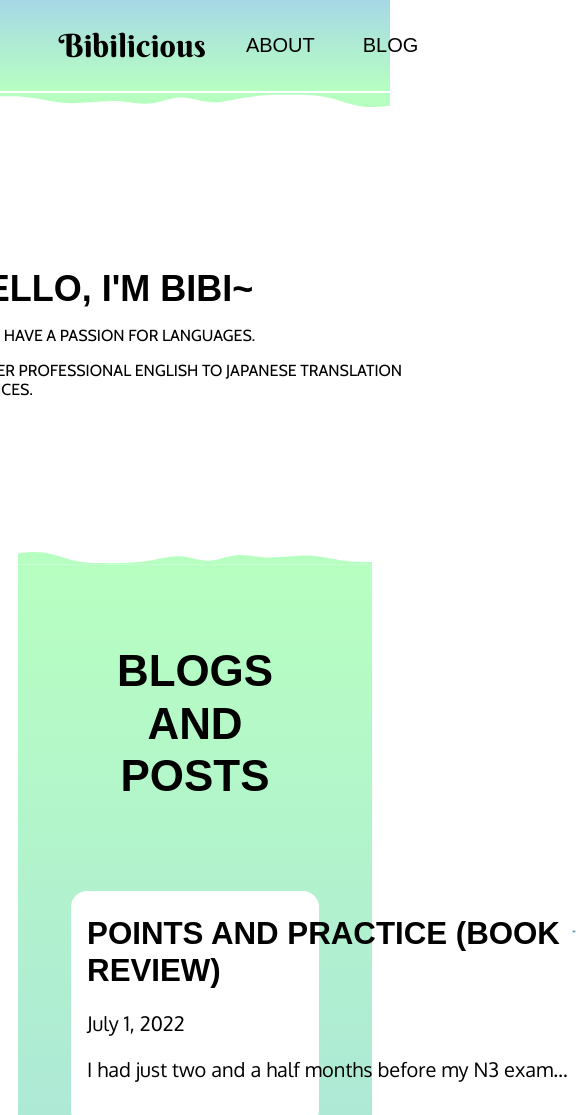
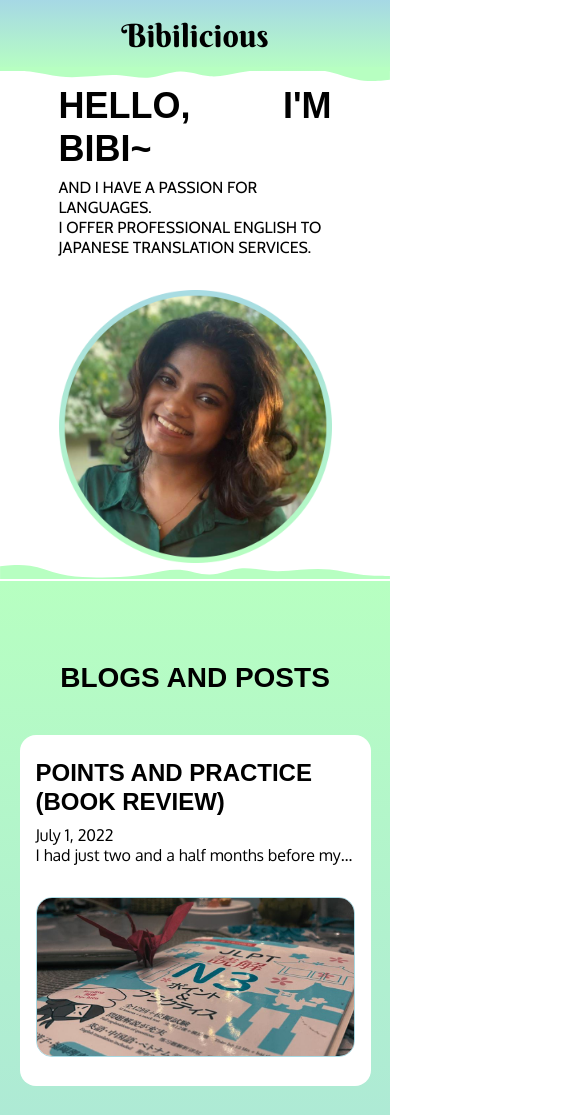
Before and after one commit to sicnarfleumas/Bibilicious, an Astro site: page / in a window 390 px wide. Shown: the top 1115 px of the page, 576 px wide, since content can reach past the window. Built offline with nearby package versions, Linux system fonts and the light colour scheme; Astro itself is replaced by a stand-in of ours.

Commit message:
Update styles and metadata

```diff
--- a/src/components/BaseHead.astro
+++ b/src/components/BaseHead.astro
@@ -20,7 +20,8 @@ const { title, description, image = '/blog-placeholder-1.jpg' } = Astro.props;
 
 <!-- Global Metadata -->
 <meta charset="utf-8" />
-<meta name="viewport" content="width=device-width, initial-scale=1">
+<meta name="viewport" content="width=device-width, initial-scale=1.0">
+
 <link rel="icon" type="image/svg+xml" href="/favicon.svg" />
 <meta name="generator" content={Astro.generator} />
 
--- a/src/components/BlogHolder.astro
+++ b/src/components/BlogHolder.astro
@@ -13,9 +13,11 @@ const posts = (await getCollection('blog')).sort(
 
 <div class="section-wrapper">
 
-<svg xmlns="http://www.w3.org/2000/svg" width="100%" height="auto" viewBox="0 0 1440 52" fill="none">
+    <div class="divider-top">
+    <svg xmlns="http://www.w3.org/2000/svg" width="100%" height="auto" viewBox="0 0 1440 52" fill="none">
     <path fill-rule="evenodd" clip-rule="evenodd" d="M1440 40.2638H1422C1402.8 40.2638 1365.6 40.2638 1329.6 35.3738C1292.4 30.4837 1255.2 20.7035 1218 16.7914C1182 12.8794 1144.8 14.8355 1107.6 17.7695C1070.4 20.7035 1034.4 24.6156 997.2 21.6815C960 18.7475 922.8 8.96733 885.6 12.8794C849.6 16.7914 812.4 34.3958 775.2 35.3738C738 36.3517 702 20.7035 664.8 17.7695C627.6 14.8355 590.4 24.6156 554.4 31.4617C517.2 38.3078 480 42.2199 442.8 44.1759C405.6 46.1319 369.6 46.1319 332.4 45.1539C295.2 44.1759 258 42.2199 222 33.4177C184.8 24.6156 147.6 8.96733 110.4 3.09927C74.4 -2.76886 37.2 1.14323 18 3.09927L0 5.05531V52H18C37.2 52 74.4 52 110.4 52C147.6 52 184.8 52 222 52C258 52 295.2 52 332.4 52C369.6 52 405.6 52 442.8 52C480 52 517.2 52 554.4 52C590.4 52 627.6 52 664.8 52C702 52 738 52 775.2 52C812.4 52 849.6 52 885.6 52C922.8 52 960 52 997.2 52C1034.4 52 1070.4 52 1107.6 52C1144.8 52 1182 52 1218 52C1255.2 52 1292.4 52 1329.6 52C1365.6 52 1402.8 52 1422 52H1440V40.2638Z" fill="#B7FFC1"/>
   </svg>
+</div>
 
 <section class="blog">
 
@@ -48,9 +50,12 @@ const posts = (await getCollection('blog')).sort(
 
 </section>
 
-<svg xmlns="http://www.w3.org/2000/svg" width="100%" height="auto" viewBox="0 0 1440 52" fill="none">
-	<path fill-rule="evenodd" clip-rule="evenodd" d="M0 11.7362H18C37.2 11.7362 74.4 11.7362 110.4 16.6262C147.6 21.5163 184.8 31.2965 222 35.2086C258 39.1206 295.2 37.1645 332.4 34.2305C369.6 31.2965 405.6 27.3844 442.8 30.3185C480 33.2525 517.2 43.0327 554.4 39.1206C590.4 35.2086 627.6 17.6042 664.8 16.6262C702 15.6483 738 31.2965 775.2 34.2305C812.4 37.1645 849.6 27.3844 885.6 20.5383C922.8 13.6922 960 9.78015 997.2 7.8241C1034.4 5.86809 1070.4 5.86809 1107.6 6.8461C1144.8 7.8241 1182 9.78015 1218 18.5823C1255.2 27.3844 1292.4 43.0327 1329.6 48.9007C1365.6 54.7689 1402.8 50.8568 1422 48.9007L1440 46.9447V0H1422C1402.8 0 1365.6 0 1329.6 0C1292.4 0 1255.2 0 1218 0C1182 0 1144.8 0 1107.6 0C1070.4 0 1034.4 0 997.2 0C960 0 922.8 0 885.6 0C849.6 0 812.4 0 775.2 0C738 0 702 0 664.8 0C627.6 0 590.4 0 554.4 0C517.2 0 480 0 442.8 0C405.6 0 369.6 0 332.4 0C295.2 0 258 0 222 0C184.8 0 147.6 0 110.4 0C74.4 0 37.2 0 18 0H0V11.7362Z" fill="#A7DAE3"/>
-  </svg>
+<div class="divider-bottom">
+
+    <svg xmlns="http://www.w3.org/2000/svg" width="100%" height="auto" viewBox="0 0 1440 52" fill="none">
+        <path fill-rule="evenodd" clip-rule="evenodd" d="M0 11.7362H18C37.2 11.7362 74.4 11.7362 110.4 16.6262C147.6 21.5163 184.8 31.2965 222 35.2086C258 39.1206 295.2 37.1645 332.4 34.2305C369.6 31.2965 405.6 27.3844 442.8 30.3185C480 33.2525 517.2 43.0327 554.4 39.1206C590.4 35.2086 627.6 17.6042 664.8 16.6262C702 15.6483 738 31.2965 775.2 34.2305C812.4 37.1645 849.6 27.3844 885.6 20.5383C922.8 13.6922 960 9.78015 997.2 7.8241C1034.4 5.86809 1070.4 5.86809 1107.6 6.8461C1144.8 7.8241 1182 9.78015 1218 18.5823C1255.2 27.3844 1292.4 43.0327 1329.6 48.9007C1365.6 54.7689 1402.8 50.8568 1422 48.9007L1440 46.9447V0H1422C1402.8 0 1365.6 0 1329.6 0C1292.4 0 1255.2 0 1218 0C1182 0 1144.8 0 1107.6 0C1070.4 0 1034.4 0 997.2 0C960 0 922.8 0 885.6 0C849.6 0 812.4 0 775.2 0C738 0 702 0 664.8 0C627.6 0 590.4 0 554.4 0C517.2 0 480 0 442.8 0C405.6 0 369.6 0 332.4 0C295.2 0 258 0 222 0C184.8 0 147.6 0 110.4 0C74.4 0 37.2 0 18 0H0V11.7362Z" fill="#A7DAE3"/>
+    </svg>
+
 </div>
 
 <style>
@@ -63,7 +68,9 @@ const posts = (await getCollection('blog')).sort(
         background: linear-gradient(180deg, #B7FFC1 0%, #A7DAE4 100%);
     }
 
-
+    .divider-top {
+        margin-bottom: -.5%;
+    }
 
     .description {
         display: block;
@@ -93,10 +100,6 @@ const posts = (await getCollection('blog')).sort(
         box-shadow: 1px 1px 20px 0px rgba(0,0,0,0.2);
     }
 
-
-
-
-
     img {
         border-radius: 1rem;
         width: 25rem;
@@ -114,4 +117,37 @@ const posts = (await getCollection('blog')).sort(
         flex-direction: column;
     }
 
+
+    @media screen and (max-width: 768px) {
+        .blog {
+            padding: 5rem 5%;
+            gap: 2rem;
+            width: 100%;
+        }
+
+        img {
+            width: 100%;
+        }
+
+        a {
+            flex-direction: column;
+        }
+
+        .left {
+            margin-bottom: 2rem;
+        }
+
+        h2 {
+            text-align: center;
+            font-size: 1.75rem;
+        }
+
+        h4 {
+            font-size: 1.5rem;
+        }
+
+        p {
+            font-size: 1.25rem;
+        }
+    }
 </style>
--- a/src/components/Footer.astro
+++ b/src/components/Footer.astro
@@ -2,10 +2,12 @@
 
 ---
 
+<div class="divider-top">
 
 <svg xmlns="http://www.w3.org/2000/svg" width="100%" height="auto" viewBox="0 0 1440 52" fill="none">
     <path fill-rule="evenodd" clip-rule="evenodd" d="M1440 40.2638H1422C1402.8 40.2638 1365.6 40.2638 1329.6 35.3738C1292.4 30.4837 1255.2 20.7035 1218 16.7914C1182 12.8794 1144.8 14.8355 1107.6 17.7695C1070.4 20.7035 1034.4 24.6156 997.2 21.6815C960 18.7475 922.8 8.96733 885.6 12.8794C849.6 16.7914 812.4 34.3958 775.2 35.3738C738 36.3517 702 20.7035 664.8 17.7695C627.6 14.8355 590.4 24.6156 554.4 31.4617C517.2 38.3078 480 42.2199 442.8 44.1759C405.6 46.1319 369.6 46.1319 332.4 45.1539C295.2 44.1759 258 42.2199 222 33.4177C184.8 24.6156 147.6 8.96733 110.4 3.09927C74.4 -2.76886 37.2 1.14323 18 3.09927L0 5.05531V52H18C37.2 52 74.4 52 110.4 52C147.6 52 184.8 52 222 52C258 52 295.2 52 332.4 52C369.6 52 405.6 52 442.8 52C480 52 517.2 52 554.4 52C590.4 52 627.6 52 664.8 52C702 52 738 52 775.2 52C812.4 52 849.6 52 885.6 52C922.8 52 960 52 997.2 52C1034.4 52 1070.4 52 1107.6 52C1144.8 52 1182 52 1218 52C1255.2 52 1292.4 52 1329.6 52C1365.6 52 1402.8 52 1422 52H1440V40.2638Z" fill="#A8DCE4"/>
     </svg>
+</div>
 
 <footer>
 
--- a/src/components/Header.astro
+++ b/src/components/Header.astro
@@ -23,9 +23,11 @@
 	</nav>
 
 </header>
+<div class="divider-bottom">
 <svg xmlns="http://www.w3.org/2000/svg" width="100%" height="auto" viewBox="0 0 1440 52" fill="none">
 	<path fill-rule="evenodd" clip-rule="evenodd" d="M0 11.7362H18C37.2 11.7362 74.4 11.7362 110.4 16.6262C147.6 21.5163 184.8 31.2965 222 35.2086C258 39.1206 295.2 37.1645 332.4 34.2305C369.6 31.2965 405.6 27.3844 442.8 30.3185C480 33.2525 517.2 43.0327 554.4 39.1206C590.4 35.2086 627.6 17.6042 664.8 16.6262C702 15.6483 738 31.2965 775.2 34.2305C812.4 37.1645 849.6 27.3844 885.6 20.5383C922.8 13.6922 960 9.78015 997.2 7.8241C1034.4 5.86809 1070.4 5.86809 1107.6 6.8461C1144.8 7.8241 1182 9.78015 1218 18.5823C1255.2 27.3844 1292.4 43.0327 1329.6 48.9007C1365.6 54.7689 1402.8 50.8568 1422 48.9007L1440 46.9447V0H1422C1402.8 0 1365.6 0 1329.6 0C1292.4 0 1255.2 0 1218 0C1182 0 1144.8 0 1107.6 0C1070.4 0 1034.4 0 997.2 0C960 0 922.8 0 885.6 0C849.6 0 812.4 0 775.2 0C738 0 702 0 664.8 0C627.6 0 590.4 0 554.4 0C517.2 0 480 0 442.8 0C405.6 0 369.6 0 332.4 0C295.2 0 258 0 222 0C184.8 0 147.6 0 110.4 0C74.4 0 37.2 0 18 0H0V11.7362Z" fill="#B7FFC1"/>
   </svg>
+</div>
 
 
 <style>
@@ -59,7 +61,21 @@
 
 	}
 
+	/* responsive styles */
 
+	@media screen and (max-width: 768px) {
+		header {
+			padding: 0% 5%;
+		}
+		nav ul {
+			display: none;
+		}
+		nav {
+			justify-content: center;
+		}
+
+
+	}
 
 
 
--- a/src/components/Hero.astro
+++ b/src/components/Hero.astro
@@ -1,7 +1,5 @@
 ---
-import { Image } from "astro:assets";
 
-import HeroImg from "/hero.png"
 ---
 
 <section class="about">
@@ -44,4 +42,34 @@ import HeroImg from "/hero.png"
         text-transform: uppercase;
         width: 45ch;
     }
+
+    @media screen and (max-width: 768px) {
+        .about {
+            flex-direction: column;
+            justify-content: center;
+            align-items: center;
+
+            padding: 15rem 15%;
+        }
+
+        .right {
+            order: 2;
+        }
+
+        .left {
+            order: 1;
+        }
+
+        h2 {
+            text-align: justify;
+        }
+
+        img {
+            width: 25rem;
+        }
+
+
+
+
+    }
 </style>
--- a/src/components/Newsletter.astro
+++ b/src/components/Newsletter.astro
@@ -78,6 +78,25 @@
         transform: scale(1.02);
     }
 
+    @media screen and (max-width: 768px) {
+        .newsletter {
+            height: 50dvh;
+        }
+
+
+        form {
+            display: flex;
+            flex-direction: column;
+            align-items: center;
+            width: 100%;
+            gap: .5rem;
+
+        }
+
+        .email, .button {
+            font-size: 1.25rem;
+        }
+    }
 
 
 </style>
--- a/src/layouts/BlogPost.astro
+++ b/src/layouts/BlogPost.astro
@@ -51,6 +51,7 @@ const { title, description, pubDate, updatedDate, heroImage } = Astro.props;
 
 
 <style>
+
 	main {
 		width: calc(100% - 2em);
 		max-width: 100%;
--- a/src/styles/global.css
+++ b/src/styles/global.css
@@ -4,12 +4,19 @@
   License MIT: https://github.com/HermanMartinus/bearblog/blob/master/LICENSE.md
  */
 
+ * {
+	margin: 0;
+	padding: 0;
+	box-sizing: border-box;
+  }
 
 
 body {
 	font-family: 'Cabin Variable', sans-serif;
 	margin: 0;
 	padding: 0;
+	overflow-x: hidden;
+
 
 }
 
@@ -121,11 +128,33 @@ hr {
 }
 
 @media (max-width: 720px) {
-	body {
-		font-size: 18px;
+
+
+
+	h2 {
+		font-size: 1.75rem;
+		text-align: center;
 	}
-	main {
-		padding: 1em;
+
+	p {
+		font-size: 1rem !important;
+		width: 100% !important;
+		text-align: justify;
+		line-height: 1.25;
+		text-align: left;
+		font-size: 1rem;
+	}
+
+	.logo {
+		font-size: 2rem;
+	}
+
+	.divider-top {
+		margin-bottom: -1.5%;
+	}
+
+	.divider-bottom {
+		margin-top: -1%;
 	}
 }
 
```
